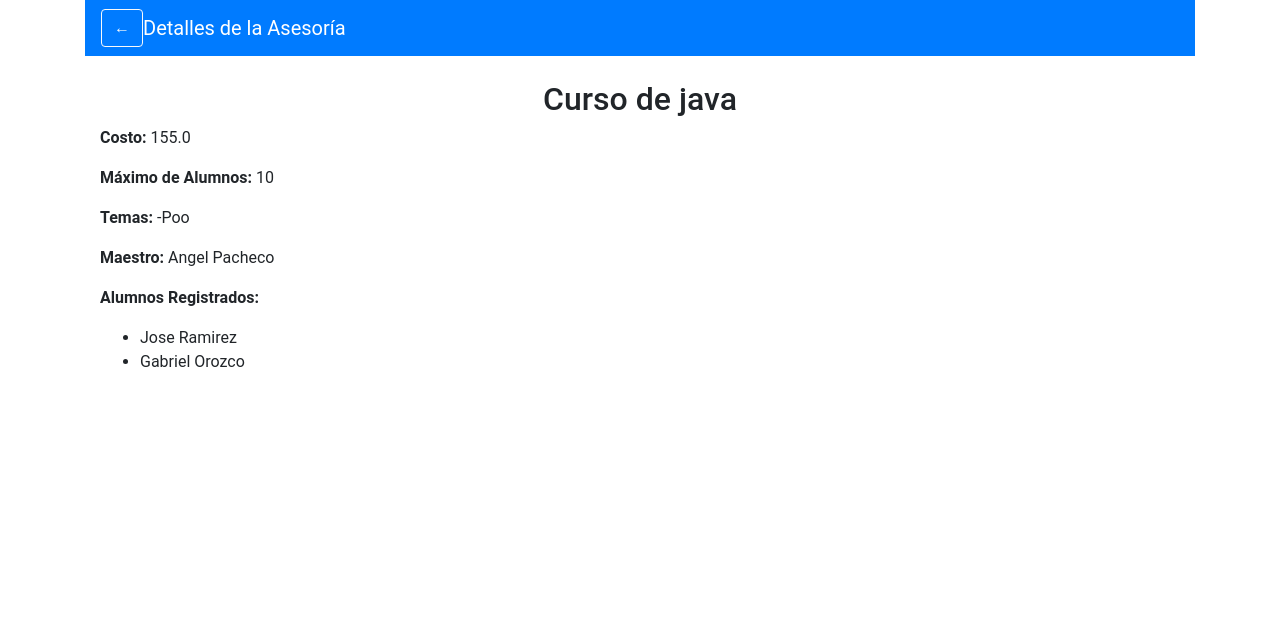
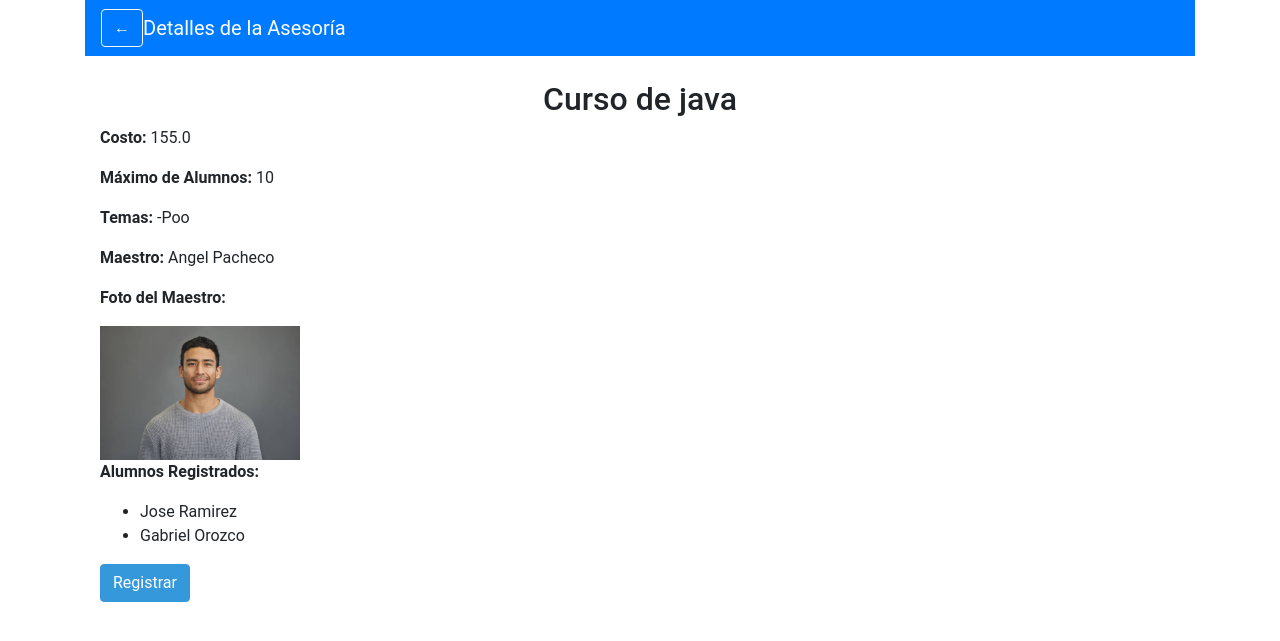
Before and after one commit to DanielAlcaraz117/Mi_proyecto, a Flask app: page /ver_asesoria/1 in a window 1280 px wide. Shown: the top 641 px of the page. Run offline with Flask 3, Linux system fonts and the light colour scheme; a user stored in the database is signed in; some libraries are stand-ins or nearby versions.

Commit message:
Cambios vista alumno

```diff
--- a/ProyectoWeb/app.py
+++ b/ProyectoWeb/app.py
@@ -161,11 +161,14 @@ def dashboard_alumno():
     return render_template('dashboard_alumno.html', asesorias=asesorias)
 
 # Ruta para ver asesorías totales
-@app.route('/ver_asesorias_totales')
+@app.route('/ver_asesoria/<int:id>')
 @login_required
-def ver_asesorias_totales():
-    asesorias = db.session.query(Asesoria, User).join(User, Asesoria.maestro_id == User.id).all()
-    return render_template('ver_asesorias_totales.html', asesorias=asesorias)
+def ver_asesoria(id):
+    asesoria = Asesoria.query.get_or_404(id)
+    maestro = User.query.get(asesoria.maestro_id)
+    alumnos = asesoria.alumnos
+    return render_template('ver_asesoria.html', asesoria=asesoria, maestro=maestro, alumnos=alumnos)
+
 
 # Ruta para crear una nueva asesoría
 @app.route('/nueva_asesoria', methods=['GET', 'POST'])
@@ -196,17 +199,20 @@ def registrar_asesoria(id):
         flash('Te has registrado en la asesoría con éxito.')
     else:
         flash('Ya estás registrado en esta asesoría.')
-    return redirect(url_for('dashboard_alumno'))
+    return redirect(url_for('ver_asesoria', id=asesoria.id))
+
 
 
 # Ruta para ver los detalles de una asesoría - Pacheco
-@app.route('/ver_asesoria/<int:id>')
+@app.route('/ver_detalle_asesoria/<int:id>')
 @login_required
-def ver_asesoria(id):
+def ver_detalle_asesoria(id):
     asesoria = Asesoria.query.get_or_404(id)
     maestro = User.query.get(asesoria.maestro_id)
     alumnos = asesoria.alumnos
     return render_template('ver_asesoria.html', asesoria=asesoria, maestro=maestro, alumnos=alumnos)
+
+
 
 # Ruta para borrar una asesoría - Pacheco
 @app.route('/borrar_asesoria/<int:id>', methods=['POST'])
--- a/ProyectoWeb/templates/base.html
+++ b/ProyectoWeb/templates/base.html
@@ -4,11 +4,8 @@
     <meta charset="UTF-8">
     <meta name="viewport" content="width=device-width, initial-scale=1.0">
     <link rel="stylesheet" href="https://stackpath.bootstrapcdn.com/bootstrap/4.5.2/css/bootstrap.min.css">
-    <!-- Importa la hoja de estilos de Bootstrap para usar su sistema de diseño y componentes predefinidos -->
     <link rel="stylesheet" href="{{ url_for('static', filename='custom.css') }}">
-    <!-- Importa la hoja de estilos personalizada para el tema de colores -->
     <link rel="stylesheet" href="https://cdnjs.cloudflare.com/ajax/libs/font-awesome/5.15.3/css/all.min.css">
-    <!-- Importa la hoja de estilos de Font Awesome para usar íconos -->
     <title>{% block title %}Tu Título{% endblock %}</title>
     <script>
         function confirmarCerrarSesion() {
@@ -21,29 +18,12 @@
 </head>
 <body>
     <div class="container">
-        <!-- Contenedor central con la clase 'container' de Bootstrap para centrar y ajustar el contenido -->
-        {% with messages = get_flashed_messages(with_categories=true) %}
-        <!-- Bloque para manejar mensajes flash que se mostrarán temporalmente -->
-        {% if messages %}
-            <!-- Verifica si existen mensajes flash -->
-            {% for category, message in messages %}
-                <!-- Itera sobre cada mensaje en la lista de mensajes flash -->
-                <div class="alert alert-{{ category }}" role="alert">
-                    <!-- Crea una alerta usando la clase Bootstrap correspondiente a la categoría -->
-                    {{ message }}
-                </div>
-            {% endfor %}
-        {% endif %}
-        {% endwith %}
-        <!-- Fin del bloque de mensajes flash -->
         {% block content %}{% endblock %}
-        <!-- Bloque de contenido principal; se utilizará para insertar el contenido específico de cada página -->
+        {% block flash_messages %}{% endblock %}
     </div>
     <script src="https://code.jquery.com/jquery-3.5.1.slim.min.js"></script>
     <script src="https://cdn.jsdelivr.net/npm/@popperjs/core@2.5.2/dist/umd/popper.min.js"></script>
     <script src="https://stackpath.bootstrapcdn.com/bootstrap/4.5.2/js/bootstrap.min.js"></script>
-    <!-- Incluye el script de Bootstrap para los componentes interactivos (como modales, menús, etc.) -->
     {% block scripts %}{% endblock %}
-    <!-- Bloque de scripts adicionales que puedan necesitar otras plantillas -->
 </body>
 </html>
--- a/ProyectoWeb/templates/ver_asesoria.html
+++ b/ProyectoWeb/templates/ver_asesoria.html
@@ -10,11 +10,32 @@
     <p><strong>Máximo de Alumnos:</strong> {{ asesoria.max_alumnos }}</p>
     <p><strong>Temas:</strong> {{ asesoria.temas }}</p>
     <p><strong>Maestro:</strong> {{ maestro.nombre }}</p>
+    {% if maestro.foto %}
+        <p><strong>Foto del Maestro:</strong></p>
+        <img src="{{ url_for('static', filename='profile_pics/' ~ maestro.foto) }}" alt="Foto del Maestro" class="img-fluid" style="max-width: 200px;">
+    {% endif %}
     <p><strong>Alumnos Registrados:</strong></p>
     <ul>
         {% for alumno in alumnos %}
             <li>{{ alumno.nombre }}</li>
         {% endfor %}
     </ul>
+    <form action="{{ url_for('registrar_asesoria', id=asesoria.id) }}" method="POST">
+        <button type="submit" class="btn btn-primary">Registrar</button>
+    </form>
 </div>
 {% endblock %}
+
+{% block flash_messages %}
+<div class="container mt-4">
+    {% with messages = get_flashed_messages(with_categories=true) %}
+        {% if messages %}
+            {% for category, message in messages %}
+                <div class="alert alert-{{ category }}" role="alert">
+                    {{ message }}
+                </div>
+            {% endfor %}
+        {% endif %}
+    {% endwith %}
+</div>
+{% endblock %}
```
Also changed, not shown: ProyectoWeb/templates/dashboard_alumno.html (+0 -7 lines).
